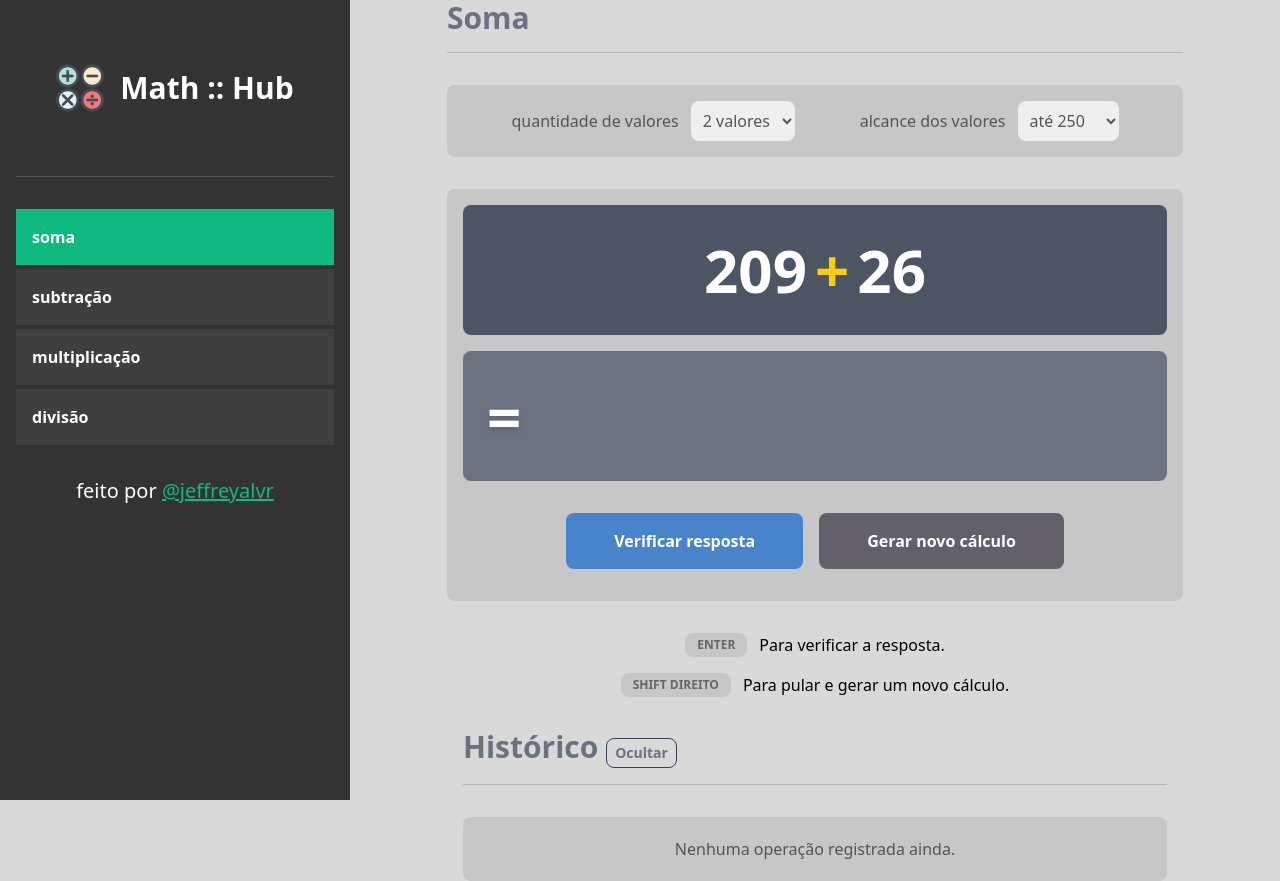
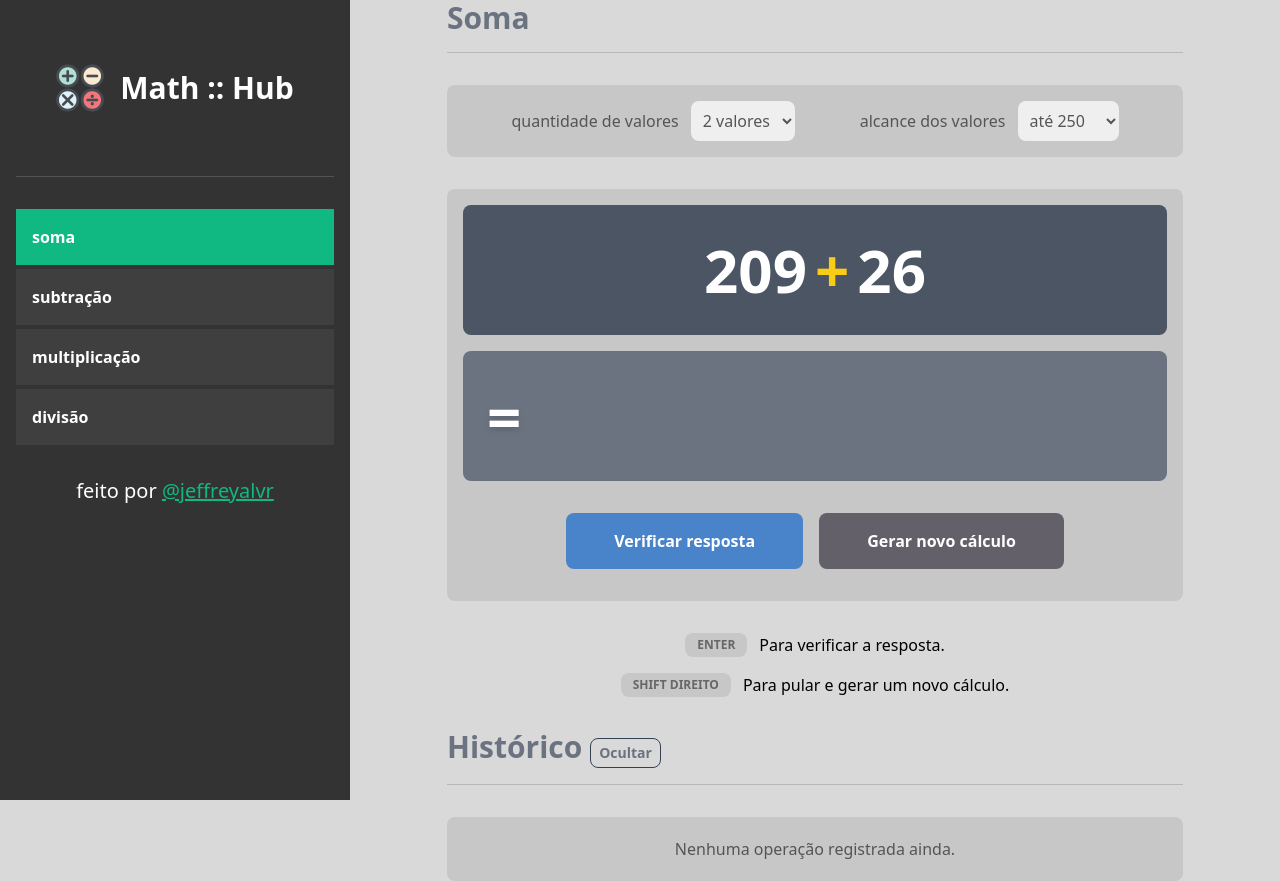
Before and after one commit to jeffreyalvr/math-hub, a React (Vite) app: page / in a window 1280 px wide. Shown: the top 881 px of the page. Built offline with nearby package versions, Linux system fonts and the light colour scheme.

Commit message:
Remove classes desnecessárias do componente History

```diff
--- a/src/components/History/index.jsx
+++ b/src/components/History/index.jsx
@@ -8,7 +8,7 @@ const History = ({ itens: arrayHistorico }) => {
   };
 
   return (
-    <div className="w-full flex flex-col gap-8 max-w-3xl m-auto px-4 pb-4 lg:pb-0">
+    <div className="w-full flex flex-col gap-8">
       <h1 className="pb-4 text-3xl font-bold capitalize text-[#6B7280] border-b border-[#B7B7B7]">
         Histórico{" "}
         <button
```
